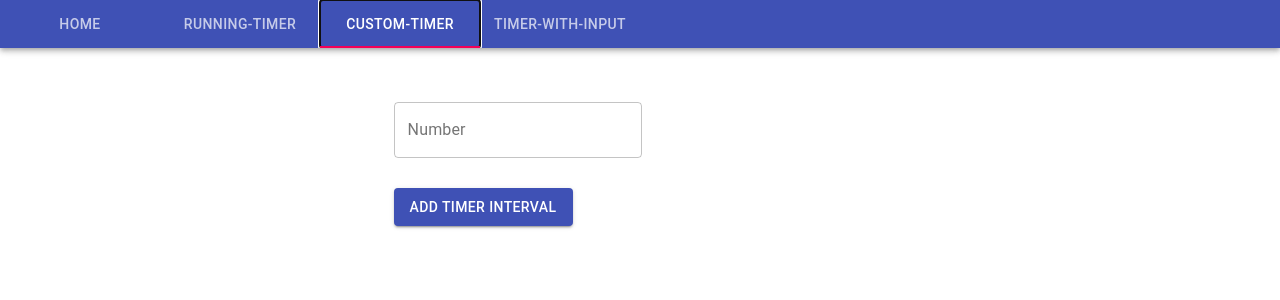
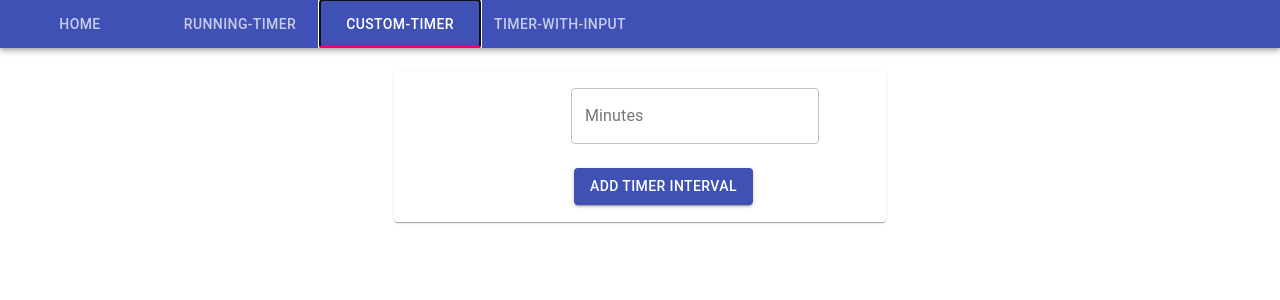
Before and after one commit to RevantMakkena/ReActivator, a React (Create React App) app in the folder Projects/timers/: page / in a window 1280 px wide. Both pictures are taken after a click on the tab "CUSTOM-TIMER". Shown: the top 300 px of the page. Built offline with nearby package versions, Linux system fonts and the light colour scheme.

Commit message:
Custom Timer modifications

```diff
--- a/Projects/timers/src/components/AddCustomTimer.js
+++ b/Projects/timers/src/components/AddCustomTimer.js
@@ -1,7 +1,57 @@
 import React, {useState, useEffect} from "react";
-import {SnackbarContent, TextField, Button} from "@material-ui/core";
+import {
+  SnackbarContent,
+  TextField,
+  Button,
+  makeStyles,
+  Card,
+  CardContent,
+  Typography,
+  CardActions,
+} from "@material-ui/core";
+
+const useStyles = makeStyles({
+  root: {
+    maxWidth: 500,
+    marginLeft: "30%",
+    marginRight: "30%",
+    height: 150,
+  },
+  media: {},
+  contentLeft: {
+    marginLeft: "35%",
+    fontSize: "22px",
+  },
+  childRoot: {
+    maxWidth: "30%",
+  },
+});
+
+const useChildStyles = makeStyles((theme) => ({
+  root: {
+    display: "flex",
+    maxWidth: 300,
+    marginBottom: "20px",
+    marginTop: "20px",
+  },
+  details: {
+    display: "flex",
+    flexDirection: "column",
+  },
+  content: {
+    flex: "1 0 auto",
+  },
+  cover: {
+    width: 151,
+  },
+  playIcon: {
+    height: 38,
+    width: 38,
+  },
+}));
 
 const AddCustomTimer = () => {
+  const classes = useStyles();
   const [timers, setTimers] = useState([]);
   const [currentTimer, setCurrentTimer] = useState("");
 
@@ -11,74 +61,120 @@ const AddCustomTimer = () => {
   };
 
   const updateTimers = () => {
+    if (currentTimer.length == 0 || !parseInt(currentTimer)) {
+      return alert("Input should be a number");
+    }
     setTimers((_timers) => [..._timers, currentTimer]);
     setCurrentTimer("");
   };
 
   return (
     <div>
-      <div
-        className='row'
-        style={{marginLeft: "30%", marginRight: "30%"}}>
+      <Card className={classes.root}>
+        <CardContent className={classes.media}>
+          <Typography className={classes.contentLeft}>
             <TextField
               id='outlined-number'
-          label='Number'
+              label='Minutes'
               variant='outlined'
+              defaultValue='10'
               value={currentTimer}
               onChange={updateCurrentTimer}
             />
-      </div>
-      <div
-        className='row'
-        style={{marginLeft: "30%", marginRight: "30%"}}>
+          </Typography>
+        </CardContent>
+        <CardActions className={classes.contentLeft}>
           <Button
             variant='contained'
             color='primary'
-          onClick={updateTimers}
-          style={{height: "38px"}}>
+            onClick={updateTimers}>
             Add Timer Interval
           </Button>
-      </div>
-      <div
-        className='row'
-        style={{
-          marginLeft: "100px",
-          marginRight: "100px",
-        }}>
+        </CardActions>
+      </Card>
       <ShowAllTimers currentTimers={timers} />
-      </div>
     </div>
   );
 };
 
 const ShowAllTimers = (props) => {
+  const classes = useChildStyles();
   const startTimer = (e) => {
     debugger;
   };
+
   return (
-    <div>
+    <>
       {props.currentTimers
         ? props.currentTimers.map((_currentTimer) => {
             return (
               <>
-                <div className='row'>
-                  <SnackbarContent
-                    message={_currentTimer}
-                    style={{marginBottom: "10px"}}></SnackbarContent>
+                <Card className={classes.root}>
+                  <CardContent className={classes.content}>
+                    <Typography
+                      variant='subtitle1'
+                      color='textSecondary'>
+                      {_currentTimer}
+                    </Typography>
+                  </CardContent>
                   <Button
+                    className={classes.cover}
                     variant='contained'
                     color='primary'
                     value={_currentTimer}
                     onClick={startTimer(_currentTimer)}>
                     Start Timer
                   </Button>
-                </div>
+                </Card>
               </>
             );
           })
         : ""}
-    </div>
+    </>
   );
 };
 
+const RunTimer = (props) => {
+  const classes = useStyles();
+  const [tick, setTick] = useState(0);
+  const [minutes, setMinutes] = useState(0);
+  const [hours, setHour] = useState(0);
+
+  useEffect(() => {
+    setTimeout(() => {
+      if (tick === 59) {
+        if (minutes === 59) {
+          setTick(0);
+          setMinutes(0);
+          setHour((hours) => hours + 1);
+        } else {
+          setTick(0);
+          setMinutes((minutes) => minutes + 1);
+        }
+      } else {
+        setTick((tick) => tick + 1);
+      }
+    }, 1000);
+  }, [tick]);
+
+  return (
+    <>
+      <Card className={classes.root}>
+        <CardContent className={classes.media}>
+          <Typography className={classes.contentLeft}>
+            <i className='fas fa-hourglass rotate'></i>
+          </Typography>
+        </CardContent>
+        <CardActions>
+          <Button
+            size='small'
+            color='primary'
+            className={classes.contentLeft}>
+            {minutes} : {tick}
+          </Button>
+        </CardActions>
+      </Card>
+    </>
+  );
+};
 export default AddCustomTimer;
```
Lines whose indentation alone changed are shown as unchanged.
